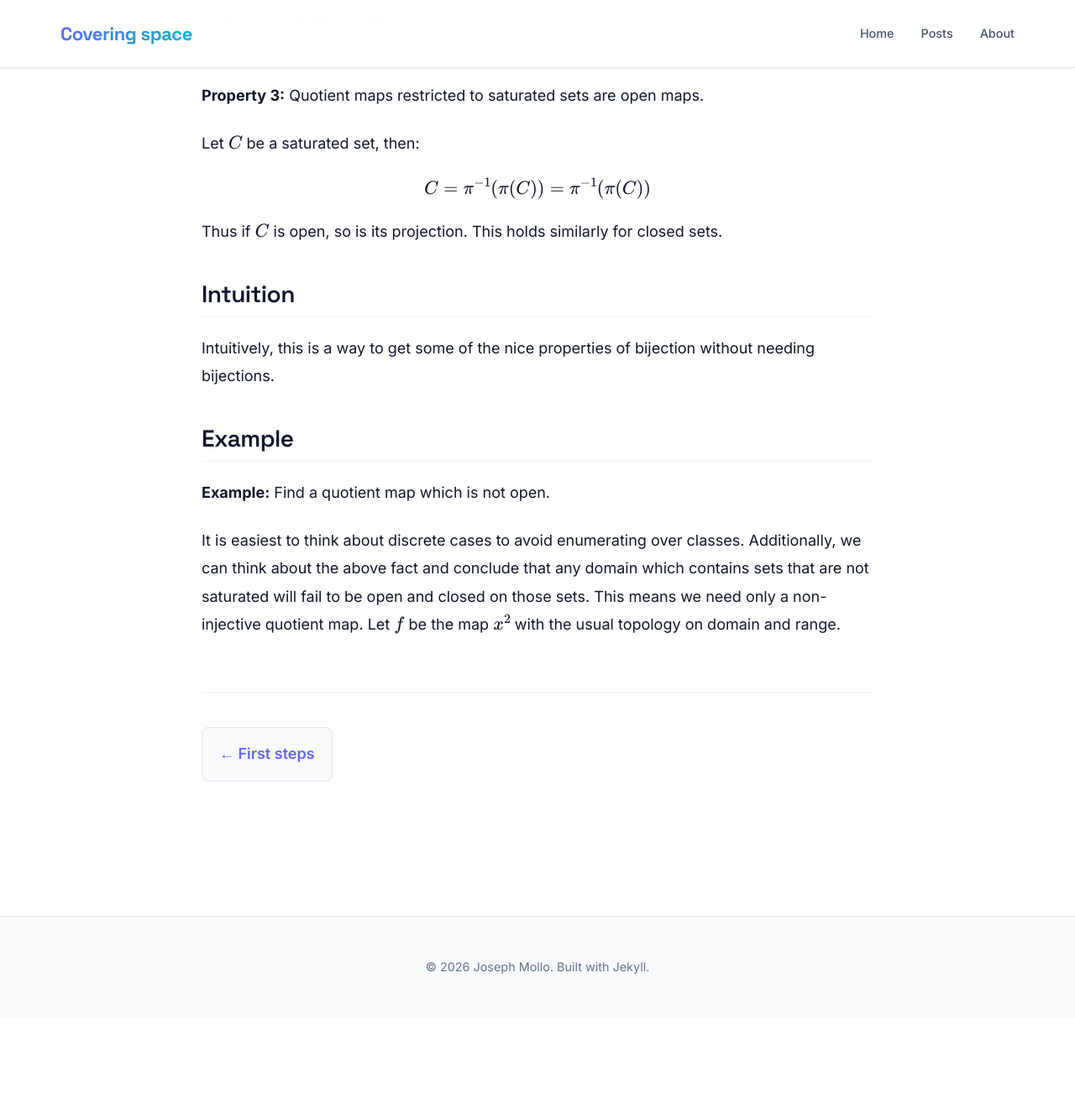
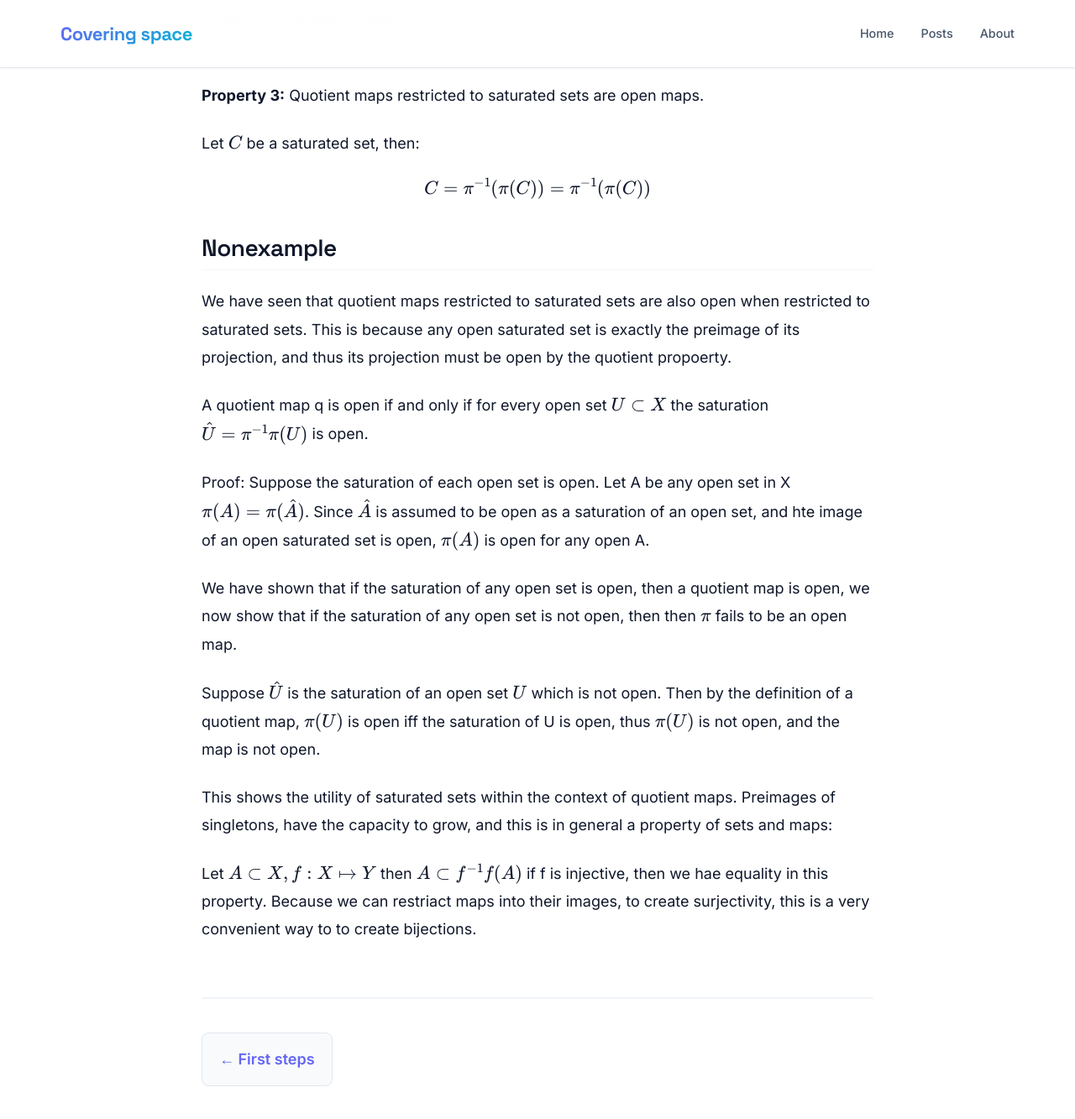
Before and after one commit to gmollo/math-journal, a Jekyll site: the page built from _posts/2024-01-15-saturated-sets.md, in a window 1280 px wide and 1400 px high, scrolled down 1532 px. Shown: the top 1333 px of the window at 84% size. Built offline with Jekyll 4.4.1, drawn with Linux system fonts in a browser that asks for light colours; before the commit the page ends 2744 px from its top, so only the background shows below that.

Commit message:
add discussion

```diff
--- a/_posts/2024-01-15-saturated-sets.md
+++ b/_posts/2024-01-15-saturated-sets.md
@@ -42,14 +42,20 @@ Let $C$ be a saturated set, then:
 
 $$C = \pi^{-1}(\pi(C)) = \pi^{-1}(\pi(C))$$
 
-Thus if $C$ is open, so is its projection. This holds similarly for closed sets.
 
-## Intuition
+## Nonexample
+We have seen that quotient maps restricted to saturated sets are also open when restricted to saturated sets. This is because any open saturated set is exactly the preimage of its projection, and thus its projection must be open by the quotient propoerty.
 
-Intuitively, this is a way to get some of the nice properties of bijection without needing bijections.
+A quotient map q is open if and only if for every open set $U\subset X$ the saturation $\hat{U} = \pi^{-1}\pi(U)$ is open.
 
-## Example
+Proof:
+Suppose the saturation of each open set is open. Let A be any open set in X
+$\pi(A) = \pi(\hat{A})$. Since $\hat{A}$ is assumed to be open as a saturation of an open set, and hte image of an open saturated set is open, $\pi(A)$ is open for any open A.
 
-**Example:** Find a quotient map which is not open.
+We have shown that if the saturation of any open set is open, then a quotient map is open, we now show that if the saturation of any open set is not open, then then $\pi$ fails to be an open map.
 
-It is easiest to think about discrete cases to avoid enumerating over classes. Additionally, we can think about the above fact and conclude that any domain which contains sets that are not saturated will fail to be open and closed on those sets. This means we need only a non-injective quotient map. Let $f$ be the map $x^2$ with the usual topology on domain and range.
+Suppose $\hat{U}$ is the saturation of an open set $U$ which is not open. Then by the definition of a quotient map, $\pi(U)$ is open iff the saturation of U is open, thus $\pi(U)$ is not open, and the map is not open.
+
+This shows the utility of saturated sets within the context of quotient maps. Preimages of singletons, have the capacity to grow, and this is in general a property of sets and maps:
+
+Let $A\subset X, f: X\mapsto Y$ then $A \subset f^{-1}f(A)$ if f is injective, then we hae equality in this property. Because we can restriact maps into their images, to create surjectivity, this is a very convenient way to to create bijections.
```
